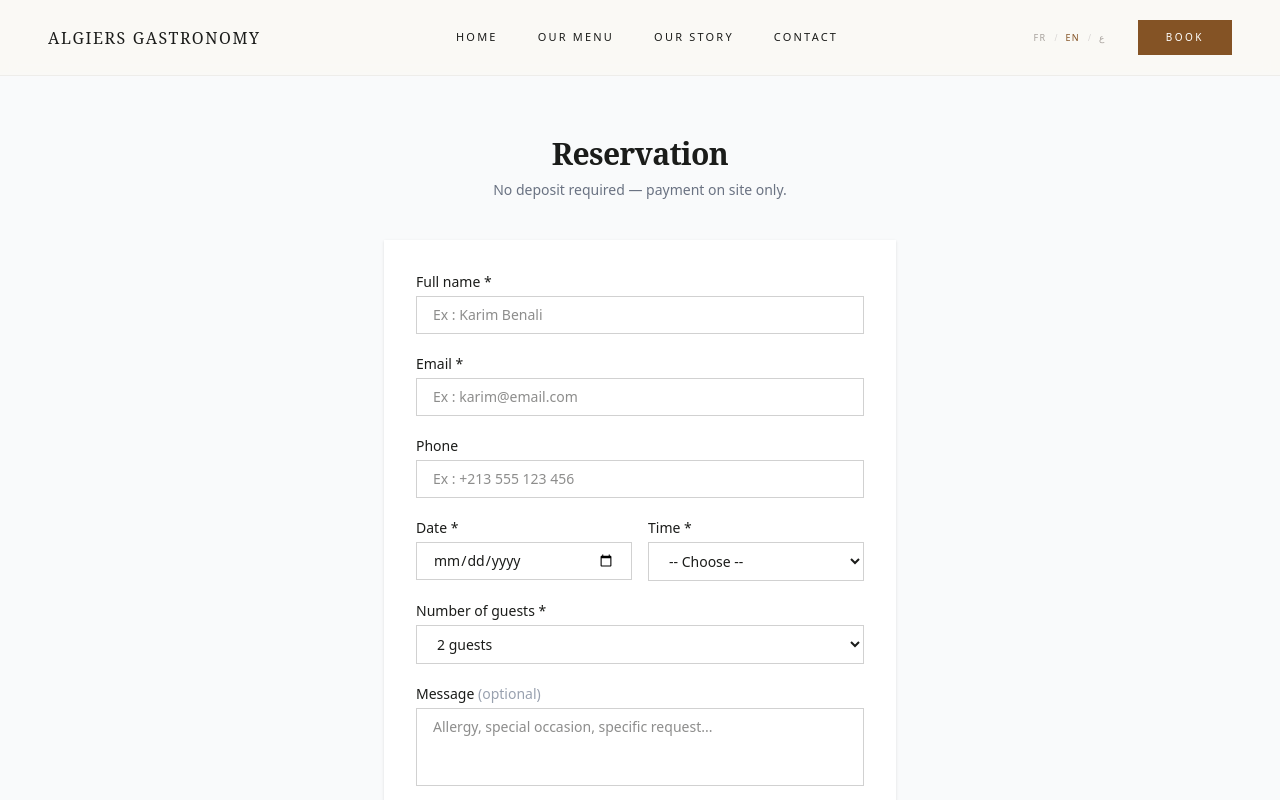
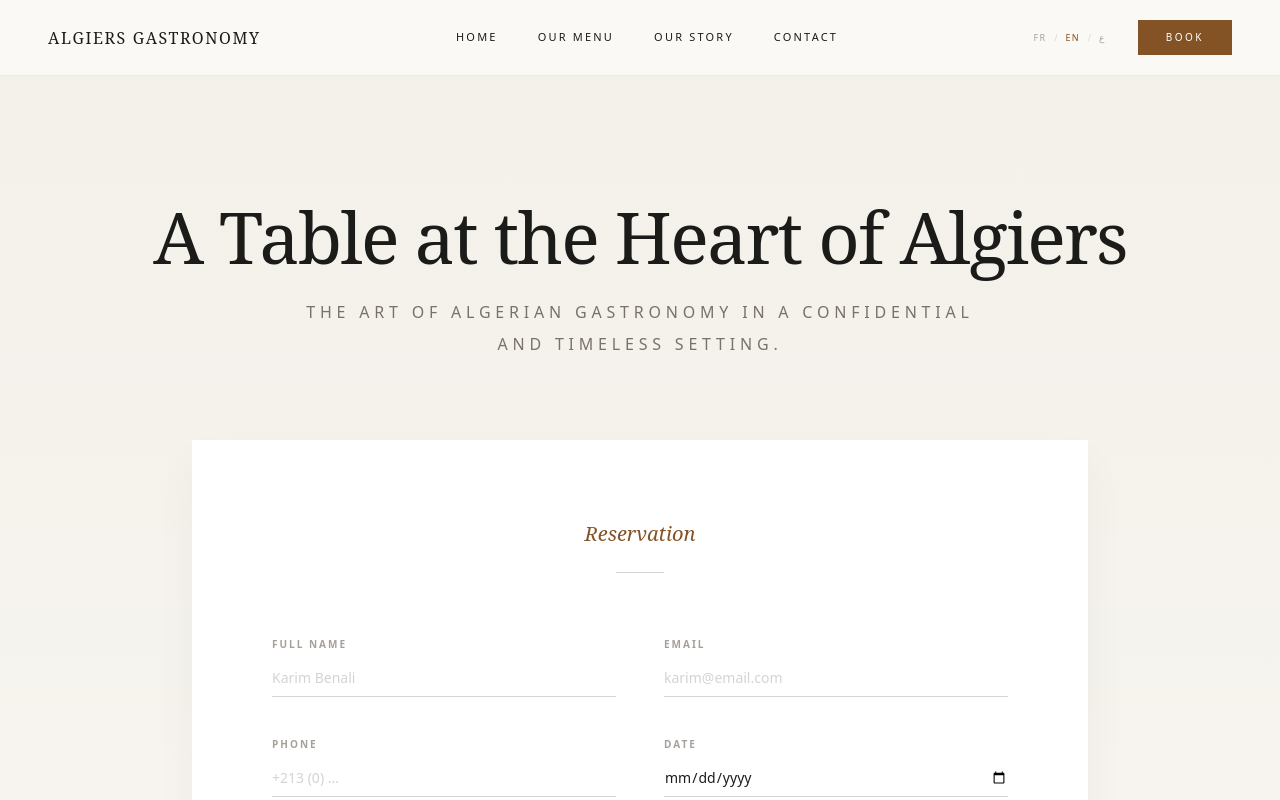
Before and after one commit to am0nipro01/restaurant-alger, a React (Vite) app: page /reservation in a window 1280 px wide. Shown: the top 800 px of the page. Built offline with nearby package versions, Linux system fonts and the light colour scheme; what pocketbase would draw is missing.

Commit message:
feat: page Réservation — design Stitch, formulaire underline, triptyque photos, i18n FR/EN/AR

```diff
--- a/src/i18n/ar.json
+++ b/src/i18n/ar.json
@@ -40,6 +40,8 @@
   },
   "reservation": {
     "titre": "الحجز",
+    "hero_titre": "طاولة في قلب الجزائر",
+    "hero_accroche": "فن الغاسترونوميا الجزائرية في إطار حميمي وخارج الزمن.",
     "sous_titre": "لا يُشترط دفع مسبق — الدفع في المكان فقط.",
     "nom": "الاسم الكامل",
     "email": "البريد الإلكتروني",
--- a/src/i18n/en.json
+++ b/src/i18n/en.json
@@ -40,6 +40,8 @@
   },
   "reservation": {
     "titre": "Reservation",
+    "hero_titre": "A Table at the Heart of Algiers",
+    "hero_accroche": "The art of Algerian gastronomy in a confidential and timeless setting.",
     "sous_titre": "No deposit required — payment on site only.",
     "nom": "Full name",
     "email": "Email",
--- a/src/i18n/fr.json
+++ b/src/i18n/fr.json
@@ -40,6 +40,8 @@
   },
   "reservation": {
     "titre": "Réservation",
+    "hero_titre": "Une Table au Cœur d'Alger",
+    "hero_accroche": "L'art de la gastronomie algérienne dans un cadre confidentiel et intemporel.",
     "sous_titre": "Aucun acompte requis — règlement sur place uniquement.",
     "nom": "Nom complet",
     "email": "Email",
--- a/src/pages/public/Reservation.jsx
+++ b/src/pages/public/Reservation.jsx
@@ -16,6 +16,17 @@ const initialForm = {
   message: '',
 }
 
+// TODO: remplacer par les vraies photos du restaurant
+const IMG1 = 'https://lh3.googleusercontent.com/aida-public/AB6AXuBhDvt1lpdubcaHnPitlBtLmZ4gwlQsVFBq2YNVklOiPqCDfMwiHBBkQYdWZzvLGHTn-wWq09qOAB-AxedF1U4Qu9uoQGDb4fCgzr51x9erqWaqBrOvNrvC7DSwC19Xz_4_ZykQmsUgw-K_shFU_z7pHUO6tW5ucaZqMqwuzvsAXKa8HWn6SYqkP0CbIOW_f_4VLh4GcoMYgEsDXtZlKFsHxttL2iROovYjJS7uhaxzMTSgBwiXXyqmQ8zaq97aIlEWRn0QTdhNQOKi'
+const IMG2 = 'https://lh3.googleusercontent.com/aida-public/AB6AXuD1VW4y1cyEuDnCaDPHwtXqNy5oCiI_OYT6j7dYf8jvttIIvurgp4tisb2WnQNjBtBAVu3xSM8VB8DQC-Ccy4esD0eEgrPqZsWhP8Vo68ADL4PXjKzlu_0-pu73XJhbQerqXeNkQN1ROt-A4qJMUL4NgSq1-mYHu-5wi7xj4Y7WXkJaAG8X0D585PAVBUb4qa7DtH4PLLmwRz3EH1Z_BFn1apX2blU6RuN2nShdumHEnnm6_RicUKp9qgl76kJvFCQCqiAb8dKmyz3_'
+const IMG3 = 'https://lh3.googleusercontent.com/aida-public/AB6AXuAl8kki7xl415TWipkA508osop7ASvcenhH5Kx3UJJM9xe2IWdgKyLD6hjdY1NI3LoMUs9IS2zDIZFAnSP7P91vfgBqvTl0ZFtJcZv-Q9_CRAhmcAVnXk7SnRCBcDjKx3PE88aXzoSdAKVOPpGyQvNG4fh2PGyN73dgTsU2OYOntOhaNhKHKSbjFFRBSy1ACFqjKTYIP3TPvwPi4PA0unu_BaZcTjBEoj-OFabjQWv3_YmHyyNCf5TtFDec0LYduZZkcxGO_4c3lmfX'
+
+// Classes communes pour les champs du formulaire
+const inputClass =
+  'border-0 border-b border-stone-300 bg-transparent py-2 px-0 font-body text-sm text-charcoal placeholder:text-stone-300 focus:outline-none focus:border-b-primary w-full transition-colors duration-200'
+const labelClass =
+  'font-label text-[10px] tracking-[0.2em] uppercase font-bold text-stone-400'
+
 export default function Reservation() {
   const { t } = useTranslation()
   const [form, setForm] = useState(initialForm)
@@ -23,7 +34,6 @@ export default function Reservation() {
   const [erreur, setErreur] = useState('')
   const navigate = useNavigate()
 
-  // Date minimum = aujourd'hui
   const aujourdhui = new Date().toISOString().split('T')[0]
 
   const handleChange = (e) => {
@@ -36,7 +46,6 @@ export default function Reservation() {
     setEtape('chargement')
     setErreur('')
 
-    // Vérification capacité
     const capaciteOk = await verifierCapacite(form.date, form.heure, Number(form.nb_personnes))
     if (!capaciteOk) {
       setErreur(t('reservation.creneau_complet'))
@@ -44,7 +53,6 @@ export default function Reservation() {
       return
     }
 
-    // Création de la réservation
     const result = await creerReservation({
       ...form,
       nb_personnes: Number(form.nb_personnes),
@@ -57,7 +65,7 @@ export default function Reservation() {
           date: form.date,
           heure: form.heure,
           nb_personnes: form.nb_personnes,
-        }
+        },
       })
     } else {
       setErreur(result.message)
@@ -67,60 +75,81 @@ export default function Reservation() {
 
   return (
     <PublicLayout>
-    <div className="min-h-screen bg-gray-50 px-4 py-16">
-      <div className="max-w-lg mx-auto">
-        <h1 className="text-3xl font-semibold text-center mb-2">{t('reservation.titre')}</h1>
-        <p className="text-center text-gray-500 text-sm mb-10">
-          {t('reservation.sous_titre')}
+
+      {/* ── Fond dégradé subtil ── */}
+      <div
+        className="min-h-screen pt-32 pb-24 px-6 md:px-0"
+        style={{ background: 'linear-gradient(to bottom, rgba(132,83,37,0.05) 0%, rgba(250,249,245,0) 100%)' }}
+      >
+
+        {/* ── Hero ── */}
+        <section className="max-w-screen-xl mx-auto text-center mb-20">
+          <h1 className="font-headline text-5xl md:text-7xl mb-6 tracking-tight text-charcoal">
+            {t('reservation.hero_titre')}
+          </h1>
+          <p className="font-body text-sm md:text-base tracking-[0.3em] uppercase text-stone-500 max-w-2xl mx-auto leading-loose">
+            {t('reservation.hero_accroche')}
           </p>
+        </section>
 
-        <form onSubmit={handleSubmit} className="bg-white rounded-2xl shadow p-8 flex flex-col gap-5">
+        {/* ── Formulaire ── */}
+        <section className="max-w-4xl mx-auto">
+          <div className="bg-white p-8 md:p-20 shadow-[0_20px_40px_rgba(27,28,26,0.04)] relative">
+
+            {/* En-tête formulaire */}
+            <div className="mb-16 text-center">
+              <span className="font-headline italic text-xl text-primary">
+                {t('reservation.titre')}
+              </span>
+              <div className="w-12 h-px bg-stone-300 mx-auto mt-6" />
+            </div>
+
+            <form onSubmit={handleSubmit} className="grid grid-cols-1 md:grid-cols-2 gap-x-12 gap-y-10">
 
               {/* Nom */}
-          <div className="flex flex-col gap-1">
-            <label className="text-sm font-medium">{t('reservation.nom')} *</label>
+              <div className="flex flex-col space-y-2">
+                <label className={labelClass}>{t('reservation.nom')}</label>
                 <input
                   type="text"
                   name="nom"
                   value={form.nom}
                   onChange={handleChange}
                   required
-              placeholder="Ex : Karim Benali"
-              className="border rounded-lg px-4 py-2 text-sm outline-none focus:ring-2 focus:ring-black"
+                  placeholder="Karim Benali"
+                  className={inputClass}
                 />
               </div>
 
               {/* Email */}
-          <div className="flex flex-col gap-1">
-            <label className="text-sm font-medium">{t('reservation.email')} *</label>
+              <div className="flex flex-col space-y-2">
+                <label className={labelClass}>{t('reservation.email')}</label>
                 <input
                   type="email"
                   name="email"
                   value={form.email}
                   onChange={handleChange}
                   required
-              placeholder="Ex : karim@email.com"
-              className="border rounded-lg px-4 py-2 text-sm outline-none focus:ring-2 focus:ring-black"
+                  placeholder="karim@email.com"
+                  className={inputClass}
                 />
               </div>
 
               {/* Téléphone */}
-          <div className="flex flex-col gap-1">
-            <label className="text-sm font-medium">{t('reservation.telephone')}</label>
+              <div className="flex flex-col space-y-2">
+                <label className={labelClass}>{t('reservation.telephone')}</label>
                 <input
                   type="tel"
                   name="telephone"
                   value={form.telephone}
                   onChange={handleChange}
-              placeholder="Ex : +213 555 123 456"
-              className="border rounded-lg px-4 py-2 text-sm outline-none focus:ring-2 focus:ring-black"
+                  placeholder="+213 (0) ..."
+                  className={inputClass}
                 />
               </div>
 
-          {/* Date + Heure */}
-          <div className="grid grid-cols-2 gap-4">
-            <div className="flex flex-col gap-1">
-              <label className="text-sm font-medium">{t('reservation.date')} *</label>
+              {/* Date */}
+              <div className="flex flex-col space-y-2">
+                <label className={labelClass}>{t('reservation.date')}</label>
                 <input
                   type="date"
                   name="date"
@@ -128,17 +157,19 @@ export default function Reservation() {
                   onChange={handleChange}
                   required
                   min={aujourdhui}
-                className="border rounded-lg px-4 py-2 text-sm outline-none focus:ring-2 focus:ring-black"
+                  className={inputClass}
                 />
               </div>
-            <div className="flex flex-col gap-1">
-              <label className="text-sm font-medium">{t('reservation.heure')} *</label>
+
+              {/* Heure */}
+              <div className="flex flex-col space-y-2">
+                <label className={labelClass}>{t('reservation.heure')}</label>
                 <select
                   name="heure"
                   value={form.heure}
                   onChange={handleChange}
                   required
-                className="border rounded-lg px-4 py-2 text-sm outline-none focus:ring-2 focus:ring-black bg-white"
+                  className={inputClass + ' cursor-pointer'}
                 >
                   <option value="">{t('reservation.heure_placeholder')}</option>
                   {creneaux.map((c) => (
@@ -146,56 +177,81 @@ export default function Reservation() {
                   ))}
                 </select>
               </div>
-          </div>
 
               {/* Nombre de personnes */}
-          <div className="flex flex-col gap-1">
-            <label className="text-sm font-medium">{t('reservation.nb_personnes')} *</label>
+              <div className="flex flex-col space-y-2">
+                <label className={labelClass}>{t('reservation.nb_personnes')}</label>
                 <select
                   name="nb_personnes"
                   value={form.nb_personnes}
                   onChange={handleChange}
                   required
-              className="border rounded-lg px-4 py-2 text-sm outline-none focus:ring-2 focus:ring-black bg-white"
+                  className={inputClass + ' cursor-pointer'}
                 >
-              {[1,2,3,4,5,6,7,8,9,10].map((n) => (
-                <option key={n} value={n}>{n} {n > 1 ? t('reservation.personnes') : t('reservation.personne')}</option>
+                  {[1, 2, 3, 4, 5, 6, 7, 8, 9, 10].map((n) => (
+                    <option key={n} value={n}>
+                      {n} {n > 1 ? t('reservation.personnes') : t('reservation.personne')}
+                    </option>
                   ))}
                 </select>
               </div>
 
               {/* Message */}
-          <div className="flex flex-col gap-1">
-            <label className="text-sm font-medium">{t('reservation.message')} <span className="text-gray-400">{t('reservation.message_label')}</span></label>
+              <div className="md:col-span-2 flex flex-col space-y-2 pt-4">
+                <label className={labelClass}>
+                  {t('reservation.message')}{' '}
+                  <span className="text-stone-300 normal-case tracking-normal">
+                    {t('reservation.message_label')}
+                  </span>
+                </label>
                 <textarea
                   name="message"
                   value={form.message}
                   onChange={handleChange}
                   rows={3}
                   placeholder={t('reservation.message_placeholder')}
-              className="border rounded-lg px-4 py-2 text-sm outline-none focus:ring-2 focus:ring-black resize-none"
+                  className={inputClass + ' resize-none'}
                 />
               </div>
 
               {/* Erreur */}
               {erreur && (
-            <p className="text-red-500 text-sm text-center">{erreur}</p>
+                <div className="md:col-span-2">
+                  <p className="text-red-600 text-sm text-center font-body">{erreur}</p>
+                </div>
               )}
 
-          {/* Submit */}
+              {/* Submit + note */}
+              <div className="md:col-span-2 flex flex-col items-center pt-10 space-y-8">
+                <p className="font-label text-[10px] tracking-widest text-stone-400 text-center uppercase">
+                  {t('reservation.no_paiement')}
+                </p>
                 <button
                   type="submit"
                   disabled={etape === 'chargement'}
-            className="bg-black text-white rounded-lg py-3 text-sm font-medium hover:bg-gray-800 transition disabled:opacity-50"
+                  className="bg-primary text-white px-14 py-5 font-label text-[11px] tracking-[0.3em] uppercase hover:bg-primary-container transition-all duration-300 disabled:opacity-50"
                 >
                   {etape === 'chargement' ? t('reservation.chargement') : t('reservation.soumettre')}
                 </button>
+              </div>
 
-          <p className="text-xs text-gray-400 text-center">
-            {t('reservation.no_paiement')}
-          </p>
             </form>
           </div>
+        </section>
+
+        {/* ── Triptyque décoratif ── */}
+        <section className="max-w-screen-xl mx-auto mt-24 grid grid-cols-1 md:grid-cols-3 gap-12 px-6">
+          <div className="aspect-[4/5] overflow-hidden">
+            <img src={IMG1} alt="Art de la table algérien" className="w-full h-full object-cover" />
+          </div>
+          <div className="aspect-[4/5] overflow-hidden md:mt-12">
+            <img src={IMG2} alt="Salle du restaurant" className="w-full h-full object-cover" />
+          </div>
+          <div className="aspect-[4/5] overflow-hidden">
+            <img src={IMG3} alt="Tajine algérien" className="w-full h-full object-cover" />
+          </div>
+        </section>
+
       </div>
     </PublicLayout>
   )
```
Lines whose indentation alone changed are shown as unchanged.
